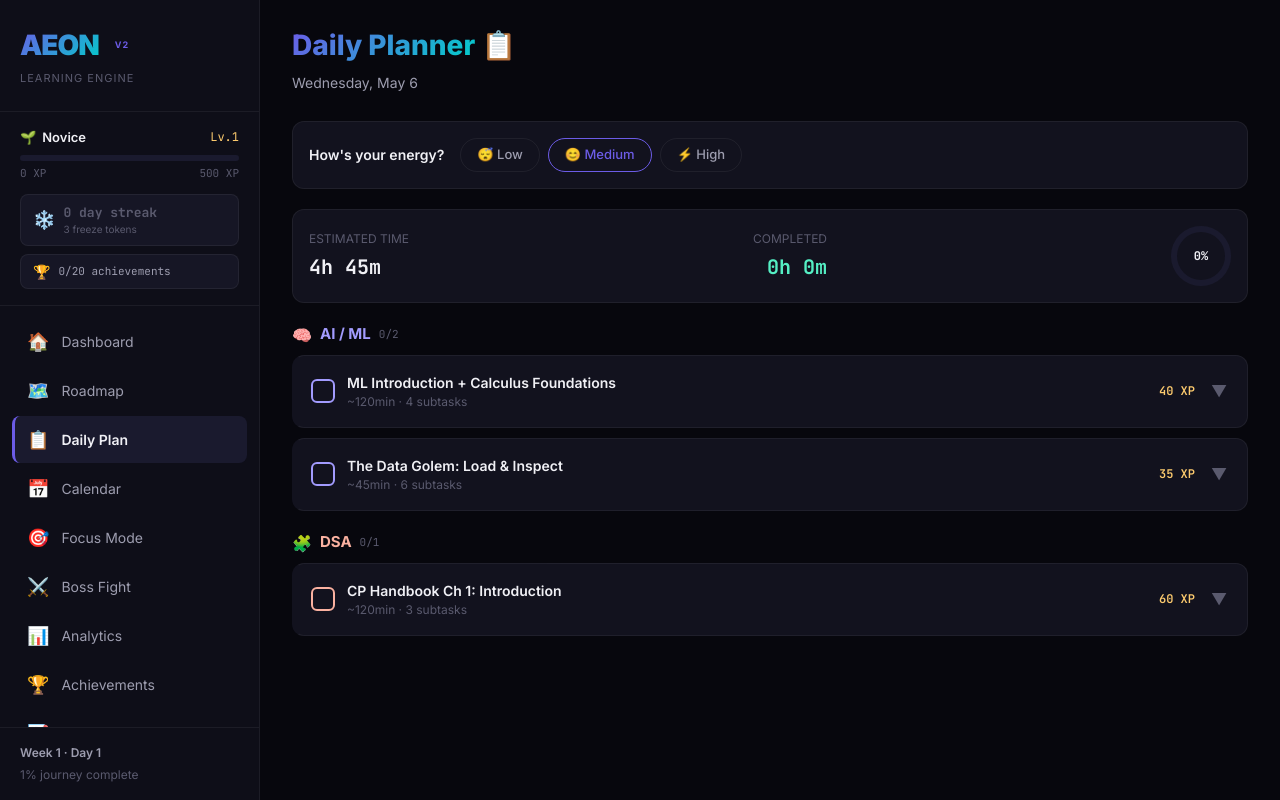
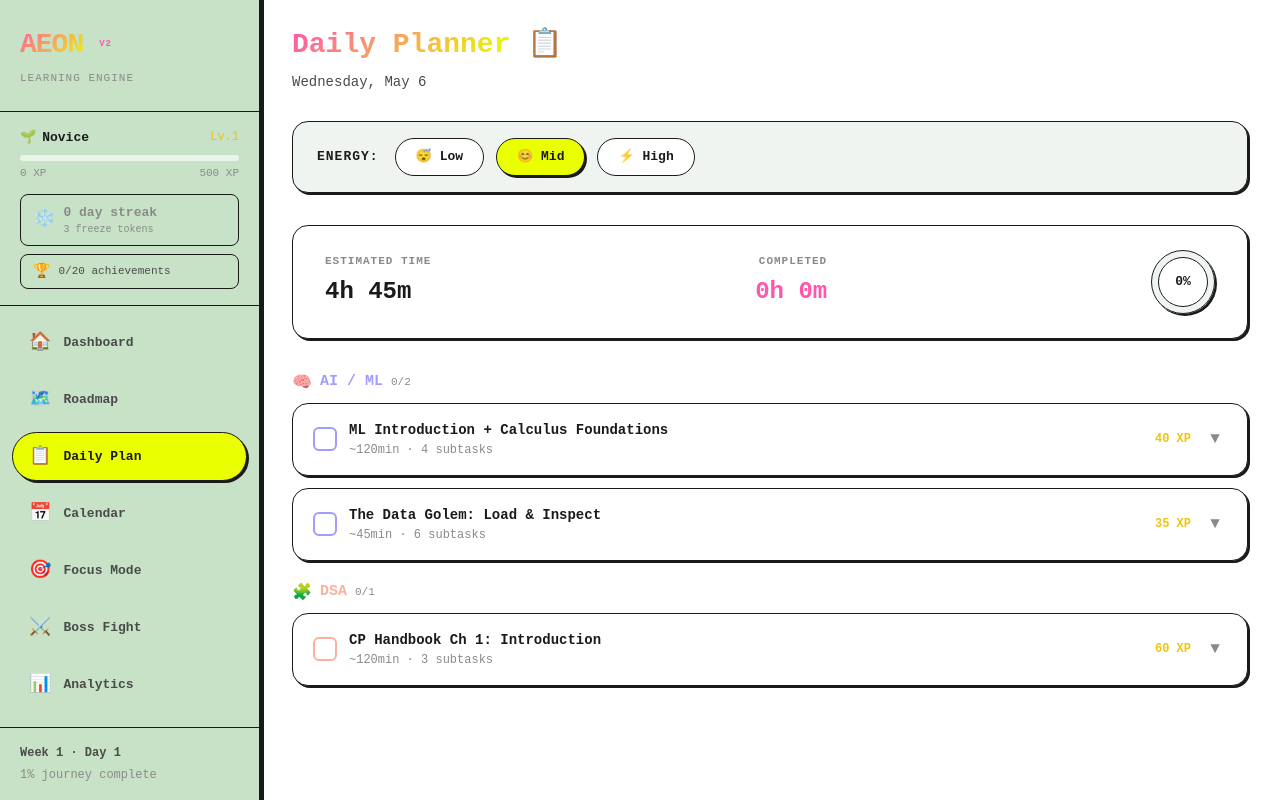
Before and after one commit to nidheerakesh/AEON, a Next.js app: page /planner in a window 1280 px wide. Built offline with nearby package versions, Linux system fonts and the light colour scheme.

Commit message:
ui changes

```diff
--- a/src/app/globals.css
+++ b/src/app/globals.css
@@ -9,38 +9,45 @@
   --bg-hover: #1a1a2e;
   --bg-elevated: #1e1e32;
 
-  --accent-primary: #6c5ce7;
-  --accent-primary-glow: rgba(108, 92, 231, 0.3);
-  --accent-secondary: #00cec9;
-  --accent-warning: #fdcb6e;
-  --accent-danger: #ff6b6b;
-  --accent-success: #55efc4;
+  /* Macaron Color Palette */
+  --bg-primary: #ffffff;
+  --bg-secondary: #f0f4f0;
+  --bg-tertiary: #c7e2c7; /* Sage Green Sidebar */
+  --bg-card: #ffffff;
+  --bg-hover: #e8f5e8;
 
-  --cat-ml: #a29bfe;
-  --cat-backend: #55efc4;
-  --cat-build: #fd79a8;
-  --cat-dsa: #fab1a0;
-  --cat-college: #74b9ff;
+  --text-primary: #1a1a1a;
+  --text-secondary: #4a4a4a;
+  --text-muted: #8a8a8a;
 
-  --text-primary: #f0f0f5;
-  --text-secondary: #9d9daf;
-  --text-muted: #5a5a6e;
+  --accent-primary: #ff57ac;   /* Hot Pink */
+  --accent-secondary: #eaff00; /* Bright Yellow */
+  --accent-success: #2ecc71;
+  --accent-warning: #f1c40f;
+  --accent-danger: #e74c3c;
 
-  --border: rgba(255, 255, 255, 0.06);
-  --border-active: rgba(108, 92, 231, 0.4);
+  --border: #1a1a1a;
+  --radius-sm: 8px;
+  --radius-md: 16px;
+  --radius-lg: 32px; /* Super rounded like Macaron */
+  --radius-pill: 9999px;
 
-  --radius-sm: 8px;
-  --radius-md: 12px;
-  --radius-lg: 16px;
-  --radius-xl: 24px;
+  --shadow-hard: 2px 2px 0px #1a1a1a;
+  --shadow-md: 4px 4px 0px #1a1a1a;
 
-  --font-sans: 'Inter', system-ui, -apple-system, sans-serif;
-  --font-mono: 'JetBrains Mono', monospace;
+  --font-sans: 'Roboto Mono', monospace;
+  --font-mono: 'Roboto Mono', monospace;
+}
 
-  --shadow-sm: 0 2px 8px rgba(0, 0, 0, 0.3);
-  --shadow-md: 0 4px 16px rgba(0, 0, 0, 0.4);
-  --shadow-lg: 0 8px 32px rgba(0, 0, 0, 0.5);
-  --shadow-glow: 0 0 20px var(--accent-primary-glow);
+[data-theme='dark'] {
+  --bg-primary: #1a1a1a;
+  --bg-secondary: #2a2a2a;
+  --bg-tertiary: #1e2e1e; /* Dark Sage */
+  --bg-card: #252525;
+  --text-primary: #ffffff;
+  --text-secondary: #cccccc;
+  --border: #ffffff;
+  --shadow-hard: 2px 2px 0px #ffffff;
 }
 
 * {
@@ -54,12 +61,17 @@ html {
 }
 
 body {
+  background-color: var(--bg-primary);
+  color: var(--text-primary);
   font-family: var(--font-sans);
-  background: var(--bg-primary);
-  color: var(--text-primary);
-  -webkit-font-smoothing: antialiased;
-  -moz-osx-font-smoothing: grayscale;
   overflow-x: hidden;
+}
+
+.sidebar {
+  background: var(--bg-tertiary) !important;
+  border-right: 1px solid var(--border);
+  box-shadow: 4px 0px 0px var(--border);
+  z-index: 50;
 }
 
 /* Scrollbar */
@@ -84,15 +96,14 @@ body {
 .card {
   background: var(--bg-card);
   border: 1px solid var(--border);
-  border-radius: var(--radius-lg);
-  padding: 20px;
-  transition: all 0.25s cubic-bezier(0.4, 0, 0.2, 1);
+  border-radius: var(--radius-md);
+  box-shadow: var(--shadow-md);
+  transition: transform 0.2s ease, box-shadow 0.2s ease;
 }
 
-.card:hover {
-  border-color: var(--border-active);
-  box-shadow: var(--shadow-glow);
-  transform: translateY(-1px);
+.card-hover:hover {
+  transform: translate(-2px, -2px);
+  box-shadow: 6px 6px 0px var(--border);
 }
 
 .card-flat {
@@ -377,11 +388,19 @@ body {
 }
 
 .tree-node {
-  position: relative;
-  padding: 8px 12px;
-  border-radius: var(--radius-sm);
-  cursor: pointer;
+  display: flex;
+  align-items: center;
+  gap: 12px;
+  padding: 10px 16px;
+  border-radius: var(--radius-pill);
+  text-decoration: none;
+  color: var(--text-secondary);
+  background: transparent;
+  border: 1px solid transparent;
+  font-size: 13px;
+  font-weight: 700;
   transition: all 0.15s ease;
+  margin-bottom: 8px;
 }
 
 .tree-node:hover {
--- a/src/app/planner/page.tsx
+++ b/src/app/planner/page.tsx
@@ -50,51 +50,54 @@ export default function PlannerPage() {
       </div>
 
       {/* Energy Selector */}
-      <div className="card-flat fade-in" style={{ marginBottom: 20, display: 'flex', alignItems: 'center', gap: 16 }}>
-        <span style={{ fontSize: 14, fontWeight: 600 }}>How&apos;s your energy?</span>
-        <div style={{ display: 'flex', gap: 8 }}>
+      <div className="card-flat fade-in" style={{ marginBottom: 32, display: 'flex', alignItems: 'center', gap: 16, padding: '16px 24px', background: 'var(--bg-secondary)', border: '1px solid var(--border)', borderRadius: 'var(--radius-md)', boxShadow: 'var(--shadow-hard)' }}>
+        <span style={{ fontSize: 13, fontWeight: 800, textTransform: 'uppercase', letterSpacing: '1px' }}>Energy:</span>
+        <div style={{ display: 'flex', gap: 12 }}>
           {(['low', 'medium', 'high'] as const).map(e => (
             <button
               key={e}
               onClick={() => setEnergy(e)}
               style={{
-                padding: '6px 16px', borderRadius: 20, border: '1px solid',
-                borderColor: energy === e ? 'var(--accent-primary)' : 'var(--border)',
-                background: energy === e ? 'var(--accent-primary)20' : 'transparent',
-                color: energy === e ? 'var(--accent-primary)' : 'var(--text-secondary)',
-                cursor: 'pointer', fontSize: 13, fontWeight: 500,
-                fontFamily: 'var(--font-sans)',
+                padding: '8px 20px', borderRadius: 'var(--radius-pill)', border: '1px solid var(--border)',
+                background: energy === e ? 'var(--accent-secondary)' : 'var(--bg-primary)',
+                boxShadow: energy === e ? 'var(--shadow-hard)' : 'none',
+                color: 'var(--text-primary)',
+                cursor: 'pointer', fontSize: 13, fontWeight: 700,
+                transition: 'all 0.15s ease',
               }}
             >
-              {e === 'low' ? '😴 Low' : e === 'medium' ? '😊 Medium' : '⚡ High'}
+              {e === 'low' ? '😴 Low' : e === 'medium' ? '😊 Mid' : '⚡ High'}
             </button>
           ))}
         </div>
       </div>
 
       {/* Time estimate */}
-      <div className="card-flat fade-in fade-in-delay-1" style={{ marginBottom: 20, display: 'flex', justifyContent: 'space-between', alignItems: 'center' }}>
+      <div className="card-flat fade-in fade-in-delay-1" style={{ marginBottom: 32, display: 'flex', justifyContent: 'space-between', alignItems: 'center', padding: '24px 32px', background: 'var(--bg-card)', border: '1px solid var(--border)', borderRadius: 'var(--radius-md)', boxShadow: 'var(--shadow-hard)' }}>
         <div>
-          <div style={{ fontSize: 12, color: 'var(--text-muted)', textTransform: 'uppercase' }}>Estimated Time</div>
-          <div style={{ fontSize: 20, fontWeight: 700, fontFamily: 'var(--font-mono)', marginTop: 4 }}>
+          <div style={{ fontSize: 11, color: 'var(--text-muted)', textTransform: 'uppercase', letterSpacing: '1px', fontWeight: 800 }}>Estimated Time</div>
+          <div style={{ fontSize: 24, fontWeight: 900, marginTop: 4 }}>
             {Math.floor(totalTime / 60)}h {totalTime % 60}m
           </div>
         </div>
         <div style={{ textAlign: 'right' }}>
-          <div style={{ fontSize: 12, color: 'var(--text-muted)', textTransform: 'uppercase' }}>Completed</div>
-          <div style={{ fontSize: 20, fontWeight: 700, fontFamily: 'var(--font-mono)', color: 'var(--accent-success)', marginTop: 4 }}>
+          <div style={{ fontSize: 11, color: 'var(--text-muted)', textTransform: 'uppercase', letterSpacing: '1px', fontWeight: 800 }}>Completed</div>
+          <div style={{ fontSize: 24, fontWeight: 900, color: 'var(--accent-primary)', marginTop: 4 }}>
             {Math.floor(completedTime / 60)}h {completedTime % 60}m
           </div>
         </div>
         <div style={{
-          width: 60, height: 60, borderRadius: '50%',
-          background: `conic-gradient(var(--accent-success) ${totalTime ? (completedTime / totalTime) * 360 : 0}deg, var(--bg-hover) 0)`,
+          width: 64, height: 64, borderRadius: '50%',
+          border: '1px solid var(--border)',
+          background: `conic-gradient(var(--accent-primary) ${totalTime ? (completedTime / totalTime) * 360 : 0}deg, var(--bg-secondary) 0)`,
           display: 'flex', alignItems: 'center', justifyContent: 'center',
+          boxShadow: 'var(--shadow-hard)',
         }}>
           <div style={{
-            width: 48, height: 48, borderRadius: '50%', background: 'var(--bg-card)',
+            width: 50, height: 50, borderRadius: '50%', background: 'var(--bg-card)',
+            border: '1px solid var(--border)',
             display: 'flex', alignItems: 'center', justifyContent: 'center',
-            fontSize: 12, fontWeight: 700, fontFamily: 'var(--font-mono)',
+            fontSize: 13, fontWeight: 900,
           }}>
             {totalTime ? Math.round((completedTime / totalTime) * 100) : 0}%
           </div>
@@ -143,9 +146,13 @@ export default function PlannerPage() {
                 const isExpanded = expandedTasks.includes(task.id);
                 return (
                   <div key={task.id} className="card-flat" style={{
-                    marginBottom: 10,
+                    marginBottom: 12,
                     opacity: isCompleted ? 0.6 : 1,
-                    borderLeft: `3px solid ${isInProgress ? cat.color : isCompleted ? 'var(--accent-success)' : 'transparent'}`,
+                    background: 'var(--bg-card)',
+                    border: '1px solid var(--border)',
+                    boxShadow: 'var(--shadow-hard)',
+                    borderRadius: 'var(--radius-md)',
+                    padding: '16px 20px',
                     transition: 'all 0.2s',
                   }}>
                     <div style={{ display: 'flex', alignItems: 'center', gap: 12 }}>
--- a/src/components/layout/Sidebar.tsx
+++ b/src/components/layout/Sidebar.tsx
@@ -67,7 +67,12 @@ export default function Sidebar() {
         />
       )}
 
-      <aside className={`sidebar ${mobileOpen ? 'open' : ''}`}>
+      <aside className={`sidebar ${mobileOpen ? 'open' : ''}`} style={{
+        background: 'var(--bg-tertiary)',
+        borderRight: '1px solid var(--border)',
+        boxShadow: '4px 0 0 var(--border)',
+        zIndex: 50
+      }}>
         {/* Logo */}
         <div style={{ padding: '24px 20px', borderBottom: '1px solid var(--border)' }}>
           <h1 style={{
@@ -186,16 +191,17 @@ export default function Sidebar() {
                   display: 'flex',
                   alignItems: 'center',
                   gap: 12,
-                  padding: '10px 12px',
-                  borderRadius: 'var(--radius-sm)',
+                  padding: '10px 16px',
+                  borderRadius: 'var(--radius-pill)',
                   textDecoration: 'none',
                   color: isActive ? 'var(--text-primary)' : 'var(--text-secondary)',
-                  background: isActive ? 'var(--bg-hover)' : 'transparent',
-                  borderLeft: isActive ? '3px solid var(--accent-primary)' : '3px solid transparent',
-                  fontSize: 14,
-                  fontWeight: isActive ? 600 : 400,
+                  background: isActive ? 'var(--accent-secondary)' : 'transparent',
+                  border: isActive ? '1px solid var(--border)' : '1px solid transparent',
+                  boxShadow: isActive ? 'var(--shadow-hard)' : 'none',
+                  fontSize: 13,
+                  fontWeight: 700,
                   transition: 'all 0.15s ease',
-                  marginBottom: 2,
+                  marginBottom: 8,
                 }}
               >
                 <span style={{ fontSize: 18 }}>{item.icon}</span>
```
Also changed, not shown: src/app/analytics/page.tsx (+11 -12 lines), src/app/boss-fight/page.tsx (+17 -18 lines), src/app/page.tsx (+16 -17 lines), src/app/roadmap/page.tsx (+21 -21 lines).
